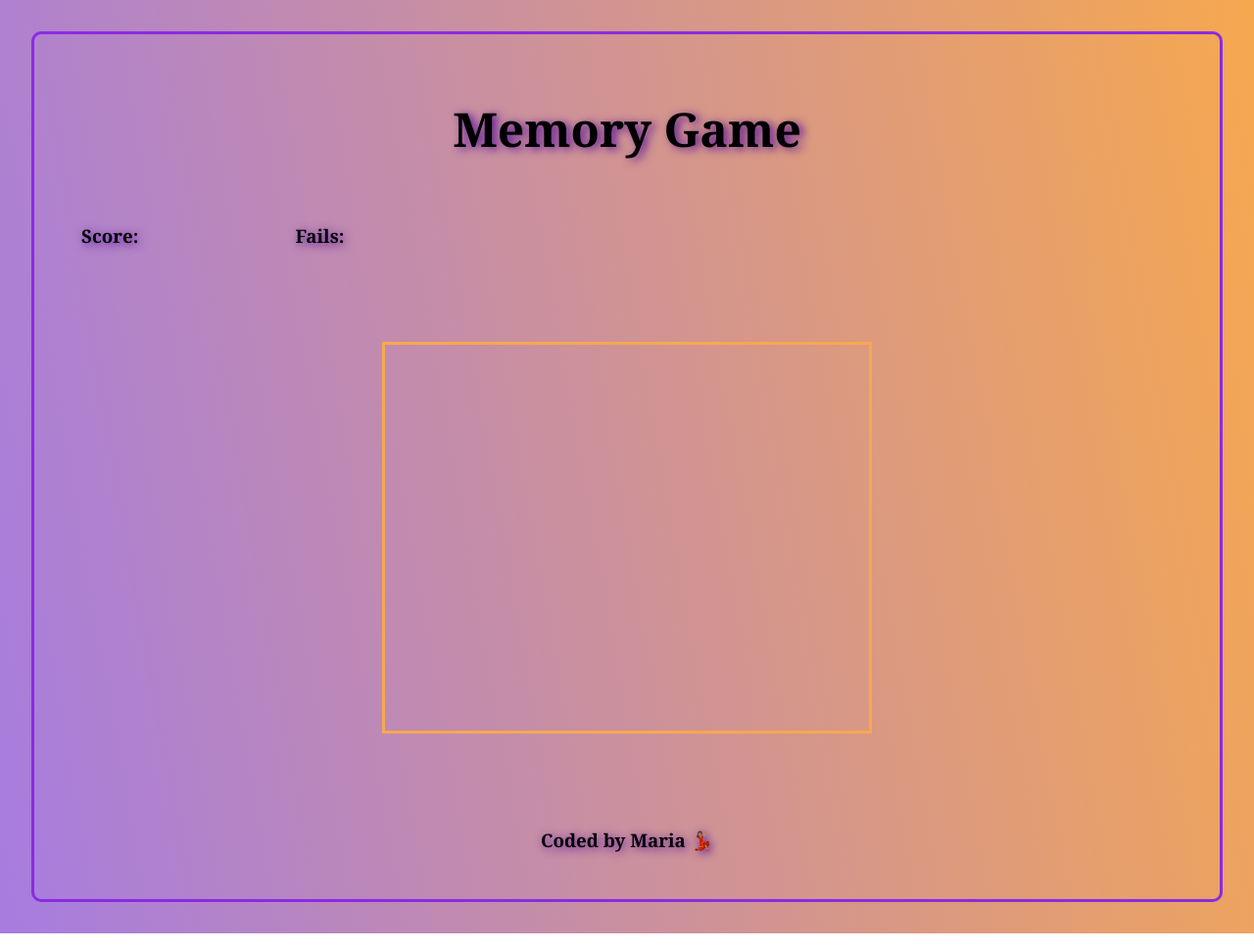
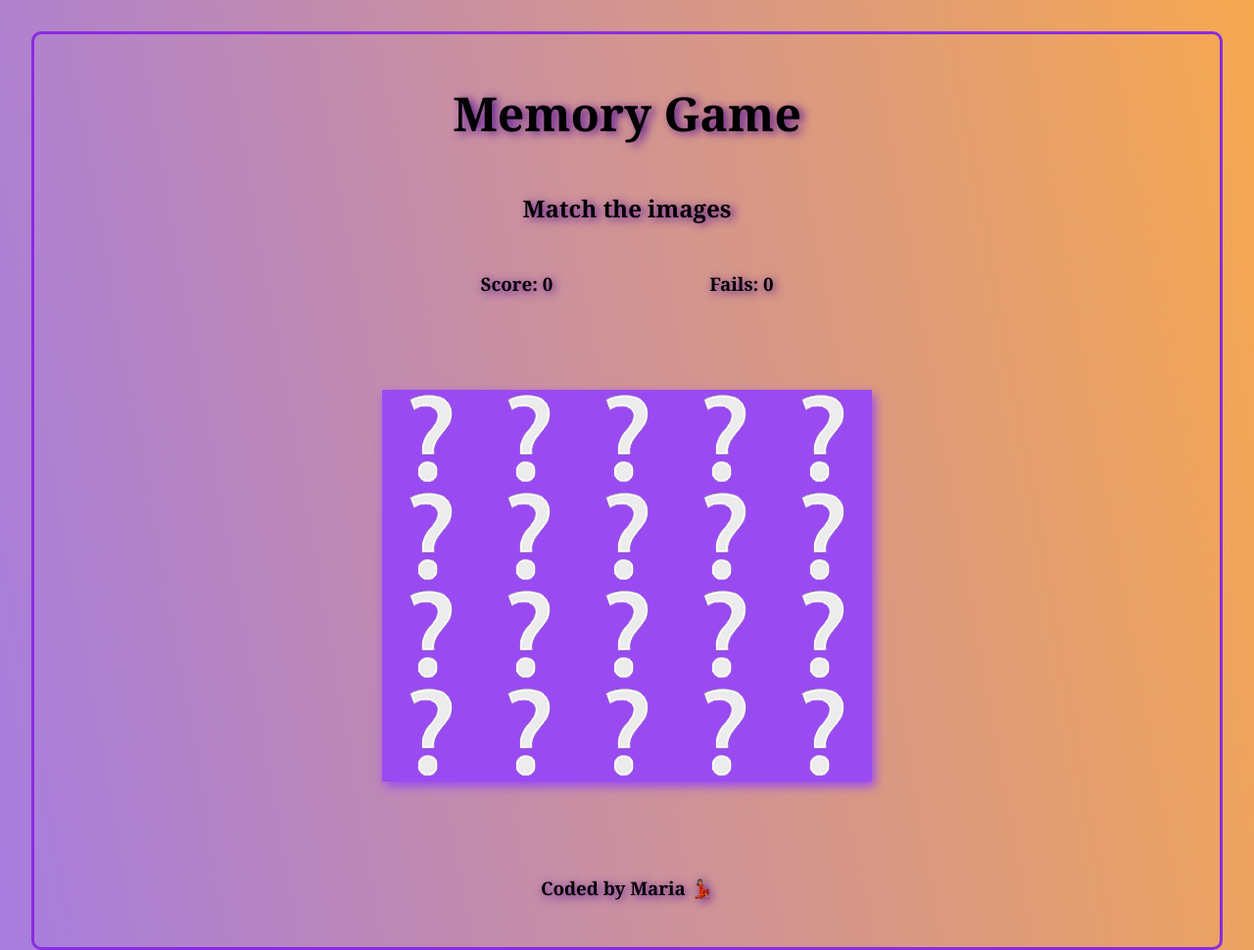
Before and after one commit to mvacjar/memory-game, a plain HTML site: page index.html in a window 1280 px wide. Shown: the top 970 px of the page at 98% size. Drawn offline with Linux system fonts and the light colour scheme.

Commit message:
Added and Finished Javascript

```diff
--- a/app.js
+++ b/app.js
@@ -0,0 +1,154 @@
+//Array for images
+const cardArray = [
+  {
+    name: "bear",
+    img: "images/bear.png",
+  },
+  {
+    name: "fox",
+    img: "images/fox.png",
+  },
+  {
+    name: "frog",
+    img: "images/frog.png",
+  },
+  {
+    name: "koala",
+    img: "images/koala.png",
+  },
+  {
+    name: "uni",
+    img: "images/uni.png",
+  },
+  {
+    name: "wolf",
+    img: "images/wolf.png",
+  },
+  {
+    name: "hamster",
+    img: "images/hamster.png",
+  },
+  {
+    name: "monkey",
+    img: "images/monkey.png",
+  },
+  {
+    name: "rabbit",
+    img: "images/rabbit.png",
+  },
+  {
+    name: "panda",
+    img: "images/panda.png",
+  },
+  {
+    name: "bear",
+    img: "images/bear.png",
+  },
+  {
+    name: "fox",
+    img: "images/fox.png",
+  },
+  {
+    name: "frog",
+    img: "images/frog.png",
+  },
+  {
+    name: "koala",
+    img: "images/koala.png",
+  },
+  {
+    name: "uni",
+    img: "images/uni.png",
+  },
+  {
+    name: "wolf",
+    img: "images/wolf.png",
+  },
+  {
+    name: "hamster",
+    img: "images/hamster.png",
+  },
+  {
+    name: "monkey",
+    img: "images/monkey.png",
+  },
+  {
+    name: "rabbit",
+    img: "images/rabbit.png",
+  },
+  {
+    name: "panda",
+    img: "images/panda.png",
+  },
+];
+
+// Order randomly
+cardArray.sort(() => 0.5 - Math.random());
+
+// Variables
+const grid = document.querySelector("#grid");
+const score = document.querySelector("#score");
+const fails = document.querySelector("#fails");
+const title = document.querySelector("#title");
+let cardsChosen = [];
+let cardsChosenId = [];
+let cardsWon = [];
+let cardsFails = [];
+
+// Create the board
+function createBoard() {
+  for (let i = 0; i < cardArray.length; i++) {
+    const card = document.createElement("img");
+    card.setAttribute("src", "images/blank.png");
+    card.setAttribute("data-id", i);
+    card.addEventListener("click", flipCard);
+    grid.appendChild(card);
+  }
+}
+
+// Check for matches
+function checkForMatch() {
+  const cards = document.querySelectorAll("img");
+  const optionOneId = cardsChosenId[0];
+  const optionTwoId = cardsChosenId[1];
+
+  if (optionOneId == optionTwoId) {
+    cards[optionOneId].setAttribute("src", "images/blank.png");
+    cards[optionTwoId].setAttribute("src", "images/blank.png");
+    let matched = document.querySelector("#subtitle");
+    matched.innerHTML = "You have clicked the same image!";
+  } else if (cardsChosen[0] === cardsChosen[1]) {
+    cards[optionOneId].setAttribute("src", "images/star.png");
+    cards[optionTwoId].setAttribute("src", "images/star.png");
+    cards[optionOneId].removeEventListener("click", flipCard);
+    cards[optionTwoId].removeEventListener("click", flipCard);
+    cardsWon.push(cardsChosen);
+  } else {
+    cards[optionOneId].setAttribute("src", "images/blank.png");
+    cards[optionTwoId].setAttribute("src", "images/blank.png");
+    let matched = document.querySelector("#subtitle");
+    matched.innerHTML = "Nope, try again!";
+    cardsFails.push(cardsChosen);
+  }
+
+  cardsChosen = [];
+  cardsChosenId = [];
+  score.textContent = cardsWon.length;
+  fails.textContent = cardsFails.length;
+  if (cardsWon.length === cardArray.length / 2) {
+    title.textContent = "Congratulations! You found them all!";
+  }
+}
+
+// Flip the card
+function flipCard() {
+  let cardId = this.getAttribute("data-id");
+  cardsChosen.push(cardArray[cardId].name);
+  cardsChosenId.push(cardId);
+  this.setAttribute("src", cardArray[cardId].img);
+  if (cardsChosen.length === 2) {
+    setTimeout(checkForMatch, 500);
+  }
+}
+
+createBoard();
--- a/index.html
+++ b/index.html
@@ -8,12 +8,13 @@
   <body>
     <div class="container">
       <h1 class="title" id="title">Memory Game</h1>
+      <h2 class="subtitle" id="subtitle">Match the images</h2>
       <div class="results">
-        <h3>Score:<span id="score"></span></h3>
-        <h3>Fails:<span id="fails"></span></h3>
+        <h3>Score: <span id="score">0</span></h3>
+        <h3>Fails: <span id="fails">0</span></h3>
       </div>
       <div class="grid-container">
-        <div class="grid"></div>
+        <div class="grid" id="grid"></div>
       </div>
       <h3 class="footer" id="footer">
         Coded by <a href="https://github.com/mvacjar/memory-game"> Maria </a> 💃🏽
--- a/styles.css
+++ b/styles.css
@@ -16,15 +16,19 @@ body {
 }
 
 .title {
+  font-size: 3rem;
+}
+
+.title,
+.subtitle {
   text-align: center;
-  font-size: 3rem;
-  margin: 4rem;
+  margin: 3rem;
   text-shadow: 4px 2px 10px rgb(88, 20, 151);
 }
 
 .results {
   display: flex;
-  justify-content: flex-start;
+  justify-content: center;
   align-items: center;
   flex-direction: row;
   gap: 10rem;
@@ -44,7 +48,8 @@ body {
   width: 500px;
   height: 400px;
   margin: 3rem;
-  border: 3px solid #f6a84f;
+  box-shadow: 3px 5px 10px #9a4af1;
+  background-color: #9a4af1;
 }
 
 .footer {
```
